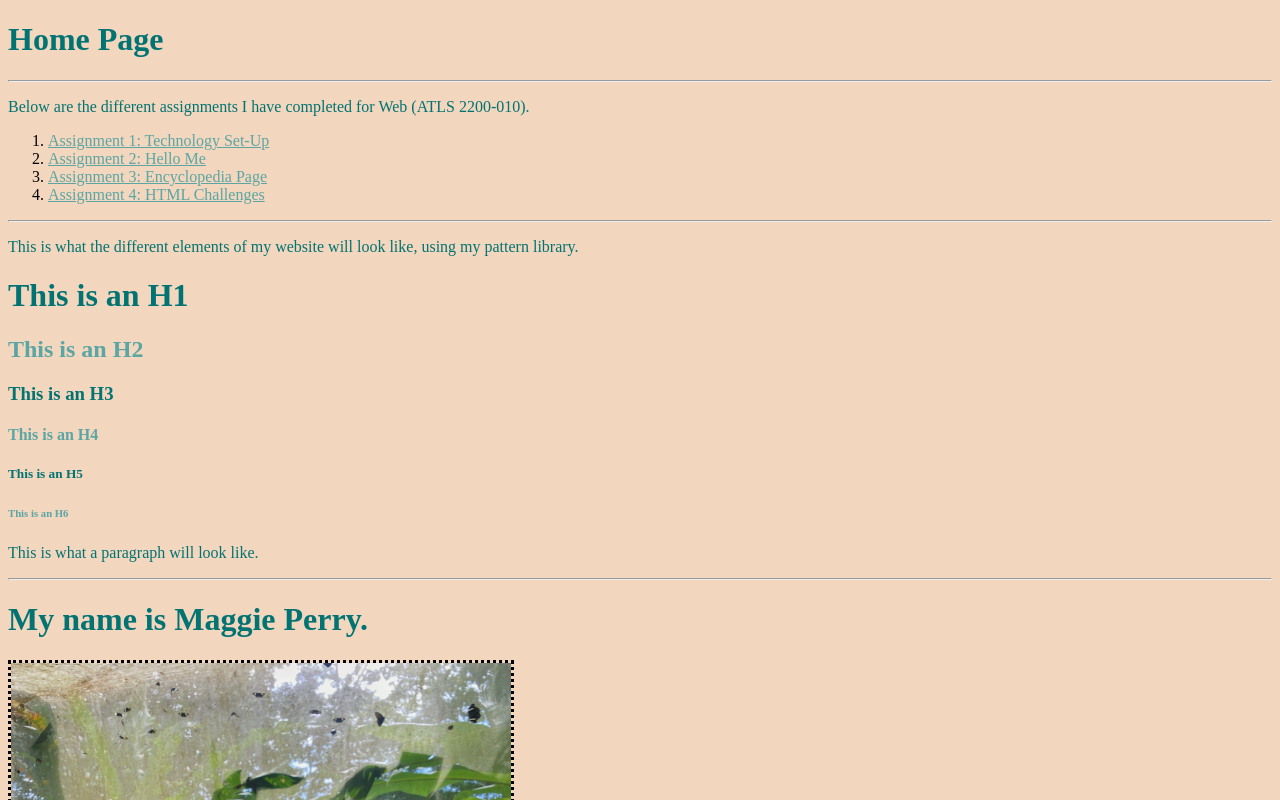
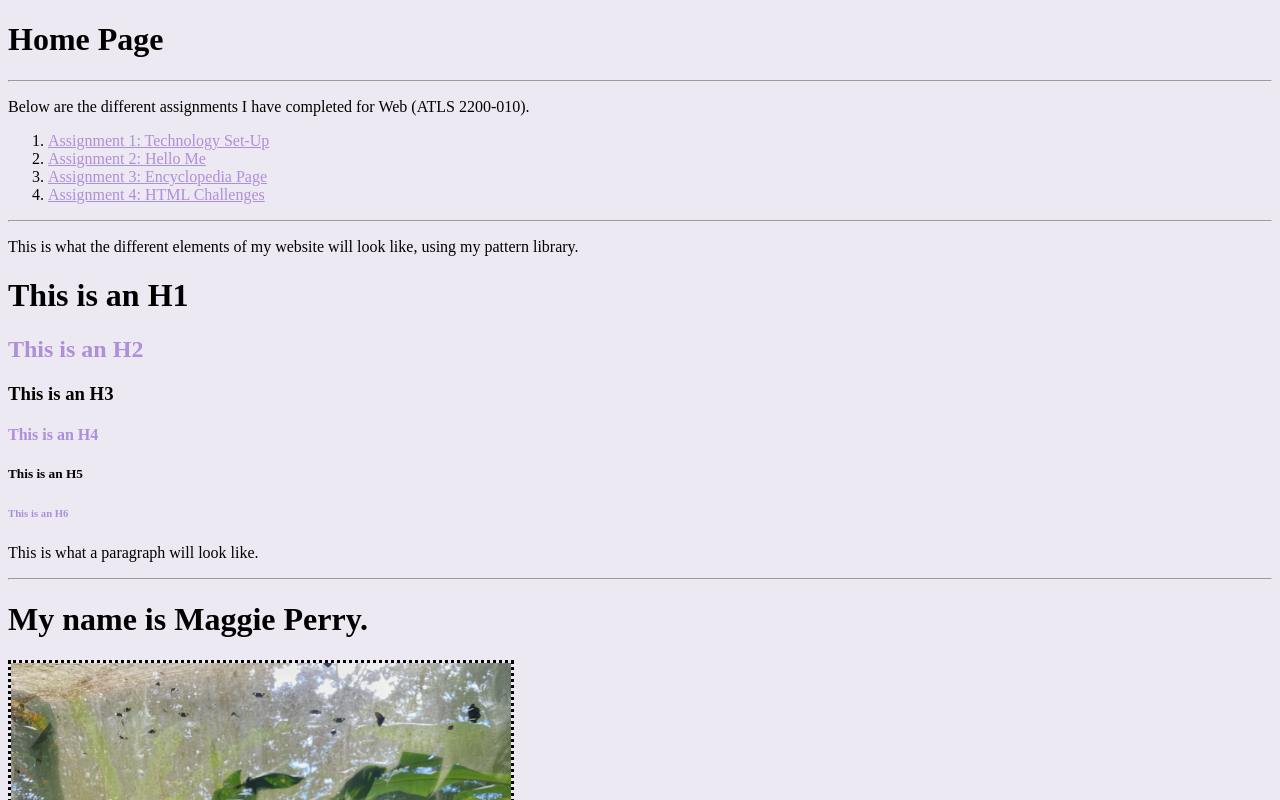
Before and after one commit to MPerry00/mperry00.github.io, a plain HTML site: page index.html in a window 1280 px wide. Shown: the top 800 px of the page. Drawn offline with Linux system fonts and the light colour scheme.

Commit message:
Update styles.css

```diff
--- a/css/styles.css
+++ b/css/styles.css
@@ -1,46 +1,46 @@
 body {
-  background-color:#F2D6BD
+  background-color:#EDE9F2
 }
 
 h1 {
   font-family: Serif;
-  color: #027373;
+  color: ##8E6BBF;
   font-style:normal
 }
 
 h2 {
   font-family: Serif;
-  color: #5BA6A5
+  color: #AE8FD9
 }
 
 h3 {
   font-family: Serif;
-  color: #027373
+  color: ##8E6BBF
 }
 
 h4 {
   font-family: Serif;
-  color: #5BA6A5
+  color: #AE8FD9
 }
 
 h5 {
   font-family: Serif;
-  color: #027373
+  color: ##8E6BBF
 }
 
 h6 {
   font-family: Serif;
-  color: #5BA6A5
+  color: #AE8FD9
 }
 
 p {
   font-family: Serif;
-  color: #027373
+  color: black
 }
 
 a {
   font-family: Serif;
-  color: #5BA6A5
+  color: #AE8FD9
 }
 
 a:hover{
@@ -48,8 +48,8 @@ a:hover{
 }
 
 hr {
-  color: #95BBBF;
-  text-shadow: 0px 50px #D9B9AD
+  color: #8E6BBF;
+  text-shadow: 0px 50px #D2BBF2
 }
 
 img {
```
